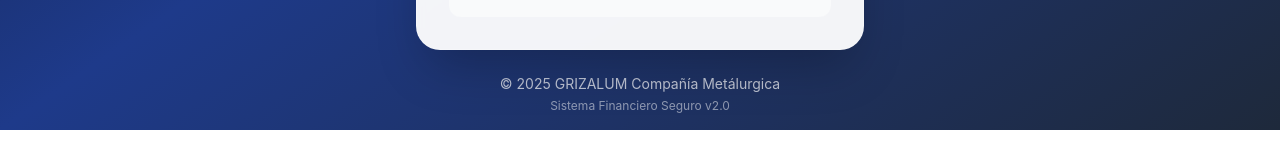
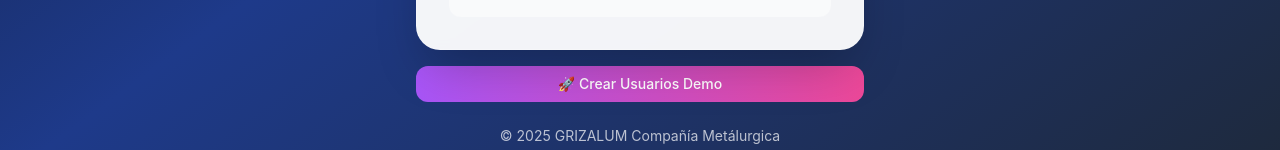
Before and after one commit to Grizalum/grizalum-sistema-financiero1999, a React (Create React App) app: page / in a window 1280 px wide. Shown: the part 752-902 px from the top of the page. Built offline with nearby package versions, Linux system fonts and the light colour scheme; no server answers.

Commit message:
Update LoginPage.js

```diff
--- a/src/components/LoginPage.js
+++ b/src/components/LoginPage.js
@@ -459,6 +459,34 @@ const LoginPage = () => {
             </div>
           </div>
         </div>
+{/* BOTÓN PARA CREAR USUARIOS DEMO */}
+<div className="mt-4">
+  <button
+    onClick={async () => {
+      try {
+        const { createDemoUsers, showCreationResults } = await import('../utils/createDemoUsers');
+        showMessage('Creando usuarios demo...', 'info');
+
+        const results = await createDemoUsers();
+        showCreationResults(results);
+
+        const successful = results.filter(r => r.success).length;
+        if (successful > 0) {
+          showMessage(`${successful} usuarios demo creados exitosamente`, 'success');
+        } else {
+          showMessage('Los usuarios demo ya existen o hubo errores', 'error');
+        }
+      } catch (error) {
+        console.error('Error creando usuarios:', error);
+        showMessage('Error al crear usuarios demo', 'error');
+      }
+    }}
+    className="w-full bg-gradient-to-r from-purple-500 to-pink-500 text-white py-2 px-4 rounded-lg text-sm font-medium hover:from-purple-600 hover:to-pink-600 transition-all"
+    disabled={loading}
+  >
+    🚀 Crear Usuarios Demo
+  </button>
+</div>
 
         {/* FOOTER */}
         <div className="text-center mt-6">
```
